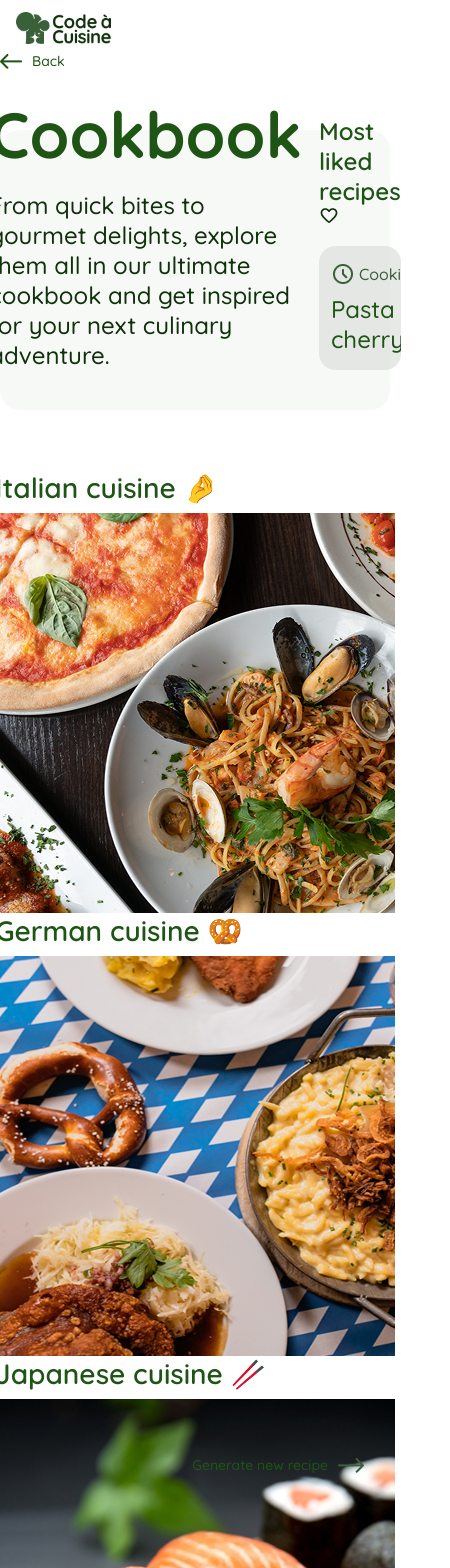
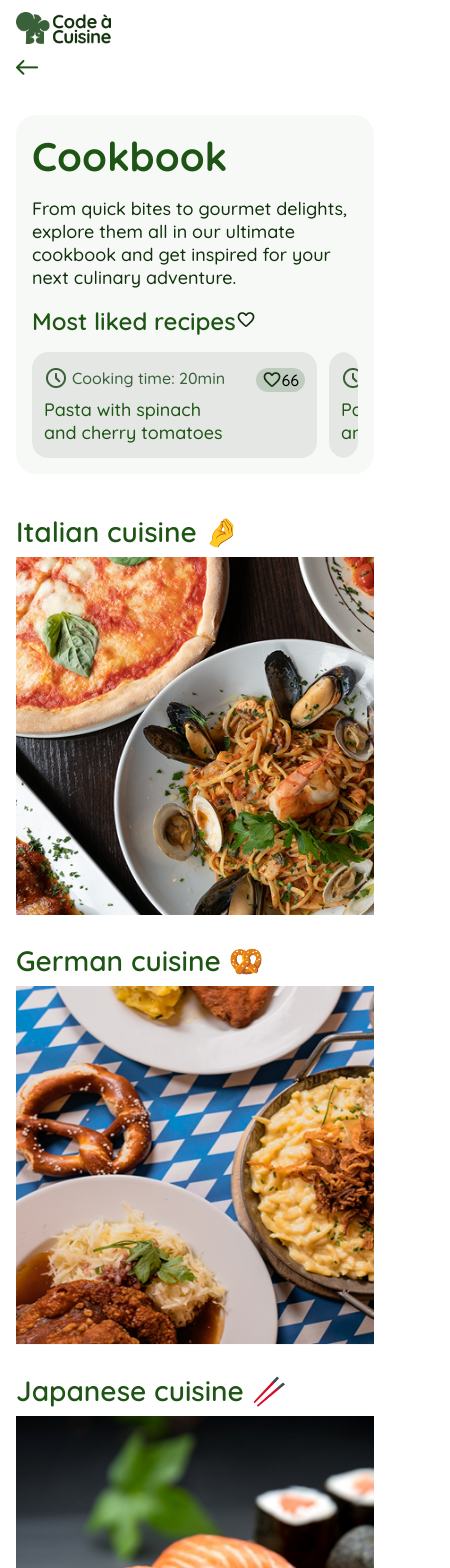
Before and after one commit to LeonKoenig17/code-a-cuisine, an Angular app: page /cookbook in a window 390 px wide. Shown: the top 1568 px of the page, 450 px wide, since content can reach past the window. Built offline with nearby package versions, Linux system fonts and the light colour scheme.

Commit message:
cookbook page responsive complete

```diff
--- a/src/app/cookbook/cookbook.component.html
+++ b/src/app/cookbook/cookbook.component.html
@@ -1,7 +1,7 @@
 <section>
     <div class="back">
         <img (click)="goBack()" src="/assets/images/preferences/back-arrow.png" alt="">
-        <span (click)="goBack()">Back</span>
+        <span *ngIf="!isMobile" (click)="goBack()">Back</span>
     </div>
     <header>
         <div class="text">
--- a/src/app/cookbook/cookbook.component.scss
+++ b/src/app/cookbook/cookbook.component.scss
@@ -54,7 +54,7 @@ section {
         width: 100%;
         button {
             @include dFlex();
-            font-size: 14px;
+            font-size: 20px;
             color: #1E5515;
             gap: 10px;
             padding: 16px 26px;
@@ -99,3 +99,38 @@ section {
     flex-wrap: wrap;
     margin-bottom: 30px;
 }
+
+@media (max-width: $mobile-width) {
+    section {
+        padding: 0 16px;
+        .back {
+            margin-top: 8px;
+        }
+        header {
+            flex-direction: column;
+            max-height: unset;
+            padding: 16px;
+            margin: 40px 0;
+            width: calc(100% - 16px * 2);
+            .text {
+                h1 {
+                    font-size: 40px;
+                }
+                p {
+                    font-size: 18px;
+                }
+            }
+        }
+        .collection {
+            height: unset;
+            gap: 24px;
+        }
+    }
+    .new-recipe {
+        margin-bottom: 30px;
+        justify-content: center !important;
+        button {
+            font-size: 18px !important;
+        }
+    }
+}
--- a/src/app/cookbook/cookbook.component.ts
+++ b/src/app/cookbook/cookbook.component.ts
@@ -1,19 +1,26 @@
 import { Component, ElementRef, HostListener, ViewChild } from '@angular/core';
 import { LikedRecipeComponent } from './liked-recipe/liked-recipe.component';
 import { CuisineComponent } from './cuisine/cuisine.component';
-import { NgFor, Location } from '@angular/common';
+import { NgFor, Location, NgIf } from '@angular/common';
 import { RouterLink } from "@angular/router";
 
 @Component({
   selector: 'app-cookbook',
   standalone: true,
-  imports: [LikedRecipeComponent, CuisineComponent, NgFor, RouterLink],
+  imports: [LikedRecipeComponent, CuisineComponent, NgFor, RouterLink, NgIf],
   templateUrl: './cookbook.component.html',
   styleUrl: './cookbook.component.scss'
 })
 export class CookbookComponent {
 
   constructor(private location: Location) {}
+
+  isMobile = window.innerWidth < 800;
+
+  @HostListener('window:resize')
+  onResize() {
+    this.isMobile = window.innerWidth < 800;
+  }
 
   goBack() {
     this.location.back();
--- a/src/app/cookbook/cuisine/cuisine.component.scss
+++ b/src/app/cookbook/cuisine/cuisine.component.scss
@@ -1,3 +1,5 @@
+@import "./../../../styles.scss";
+
 *:hover {
     cursor: pointer;
 }
@@ -19,3 +21,16 @@ p {
 img:hover {
     transform: scale(1.1);
 }
+
+@media (max-width: $mobile-width) {
+    section {
+        .image-div {
+            width: 100%;
+            height: auto;
+            overflow: visible;
+            img {
+                width: 100%;
+            }
+        }
+    }
+}
--- a/src/app/cookbook/liked-recipe/liked-recipe.component.scss
+++ b/src/app/cookbook/liked-recipe/liked-recipe.component.scss
@@ -48,3 +48,21 @@ section {
         }
     }
 }
+
+@media (max-width: $mobile-width) {
+    section {
+        //width 285; height 106
+        width: calc(285px - 12px * 2);
+        height: calc(106px - 16px * 2);
+        .text {
+            p {
+                font-size: 18px;
+            }
+        }
+        .likes-div {
+            .likes {
+                padding: 2px 6px;
+            }
+        }
+    }
+}
```
